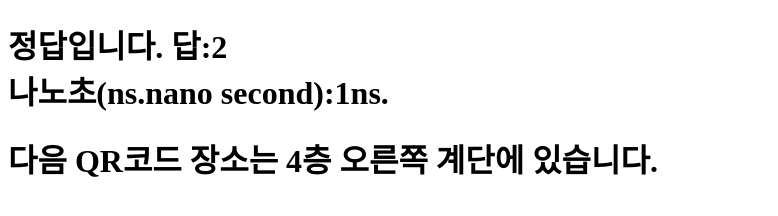
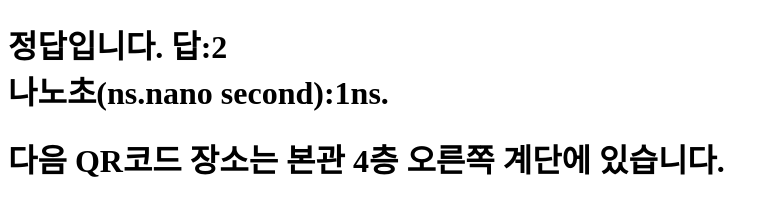
Before and after one commit to pokryeokmumchow/computer1, a plain HTML site: page 2.html in a window 1280 px wide. Shown: the whole page, without its empty margins (0-778 px from the left). Drawn offline with Linux system fonts and the light colour scheme.

Commit message:
computer1
computer1

```diff
--- a/2.html
+++ b/2.html
@@ -7,6 +7,6 @@
 <body>
   <hl><h1>정답입니다. 답:2<br>나노초(ns.nano second):1ns.</h1></h1>
 
-  <h1>다음 QR코드 장소는 4층 오른쪽 계단에 있습니다.</h1>
+  <h1>다음 QR코드 장소는 본관 4층 오른쪽 계단에 있습니다.</h1>
 </body>
 </html>
```
